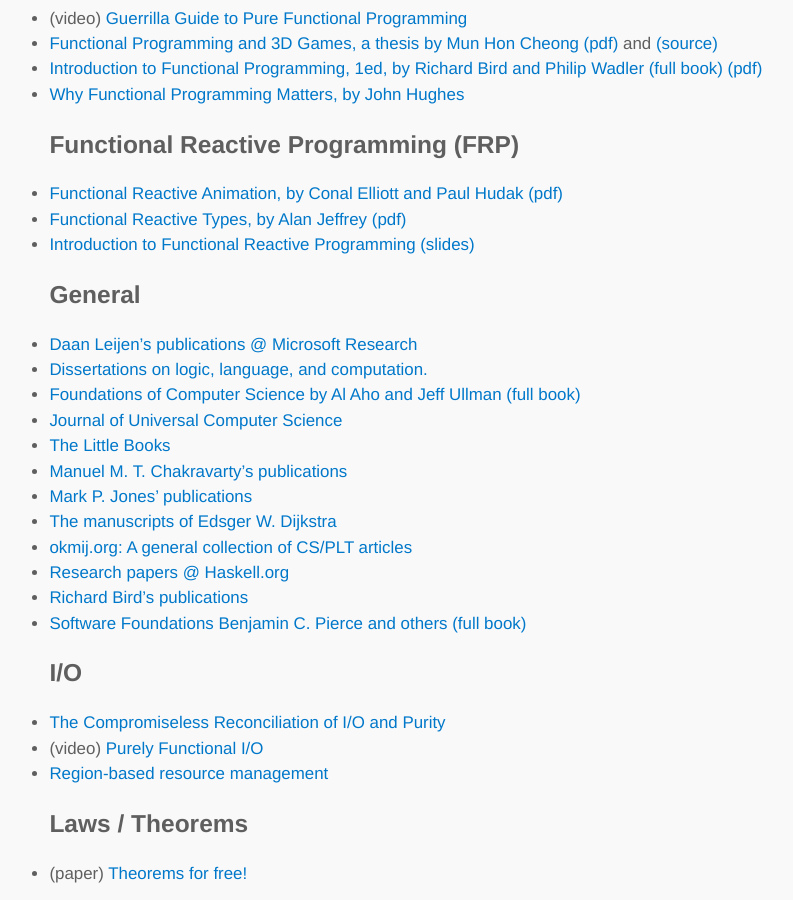
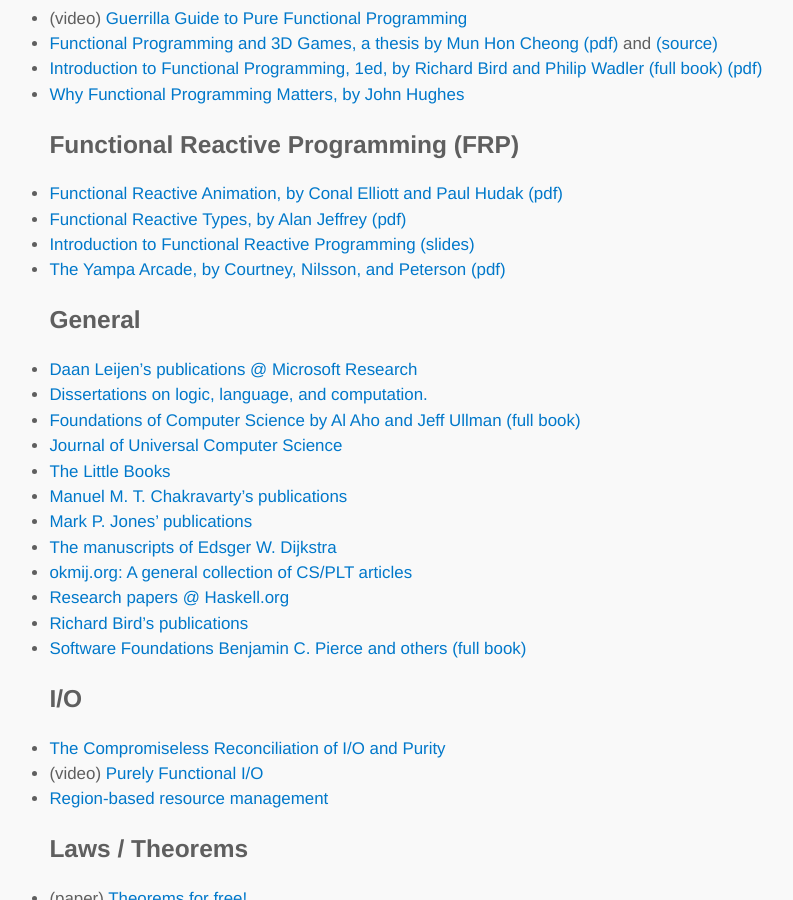
Before and after one commit to lambdatoast/lambdatoast.github.com, a Jekyll site: the page built from cs-resources/index.md, in a window 1280 px wide and 900 px high, scrolled down 3067 px. Shown: the whole window, without its empty margins (200-993 px from the left). Built offline with Jekyll 4.4.1, drawn with Linux system fonts in a browser that asks for light colours.

Commit message:
A link to The Yampa Arcade paper.

```diff
--- a/cs-resources/index.md
+++ b/cs-resources/index.md
@@ -101,6 +101,7 @@
   - [Functional Reactive Animation, by Conal Elliott and Paul Hudak (pdf)](http://haskell.cs.yale.edu/wp-content/uploads/2011/02/icfp97.pdf)
   - [Functional Reactive Types, by Alan Jeffrey (pdf)](http://ect.bell-labs.com/who/ajeffrey/papers/lics14.pdf)
   - [Introduction to Functional Reactive Programming (slides)](http://www.slideshare.net/edwardamsden/introduction-to-functional-reactive-programming)
+  - [The Yampa Arcade, by Courtney, Nilsson, and Peterson (pdf)](http://haskell.cs.yale.edu/wp-content/uploads/2011/01/yampa-arcade.pdf)
 ## General
   - [Daan Leijen's publications @ Microsoft Research](http://research.microsoft.com/apps/mobile/showpage.aspx?page=/en-us/people/daan/pubs.aspx)
   - [Dissertations on logic, language, and computation.](http://www.illc.uva.nl/Research/Dissertations/)
```
